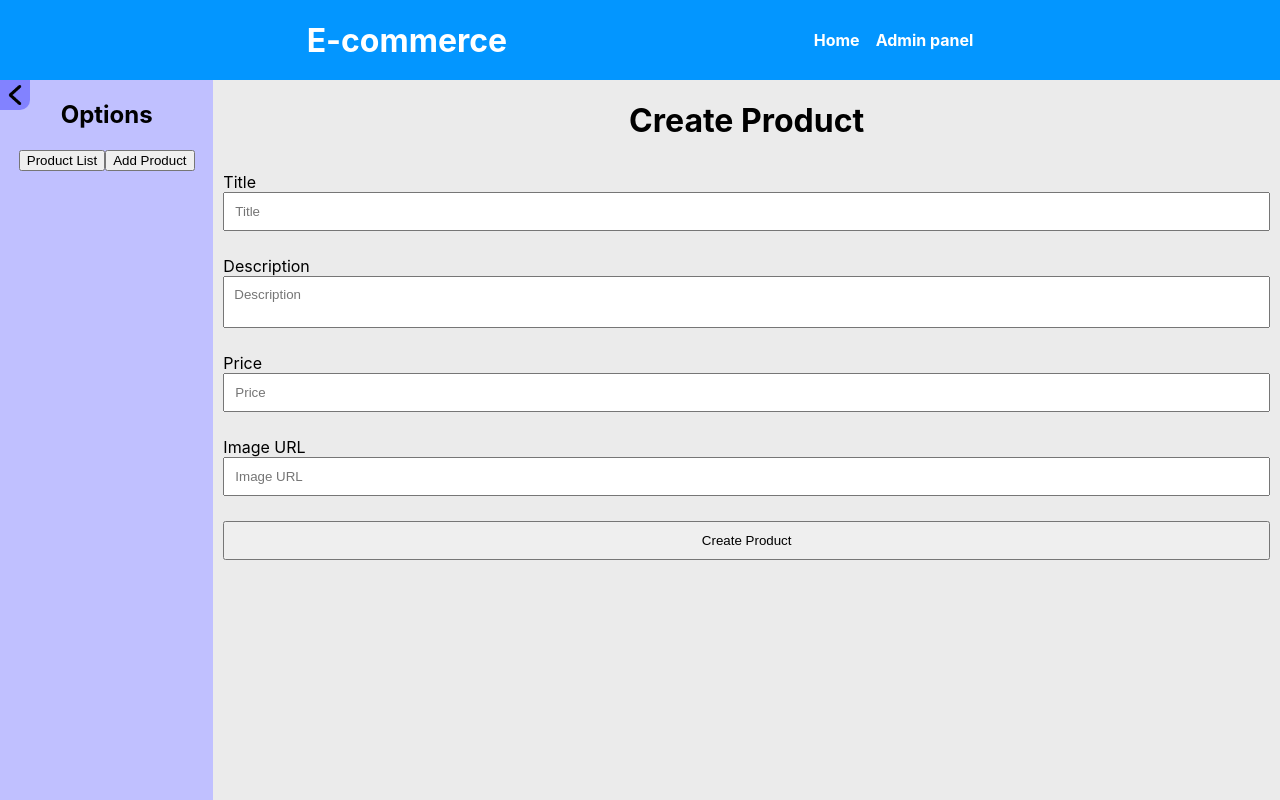
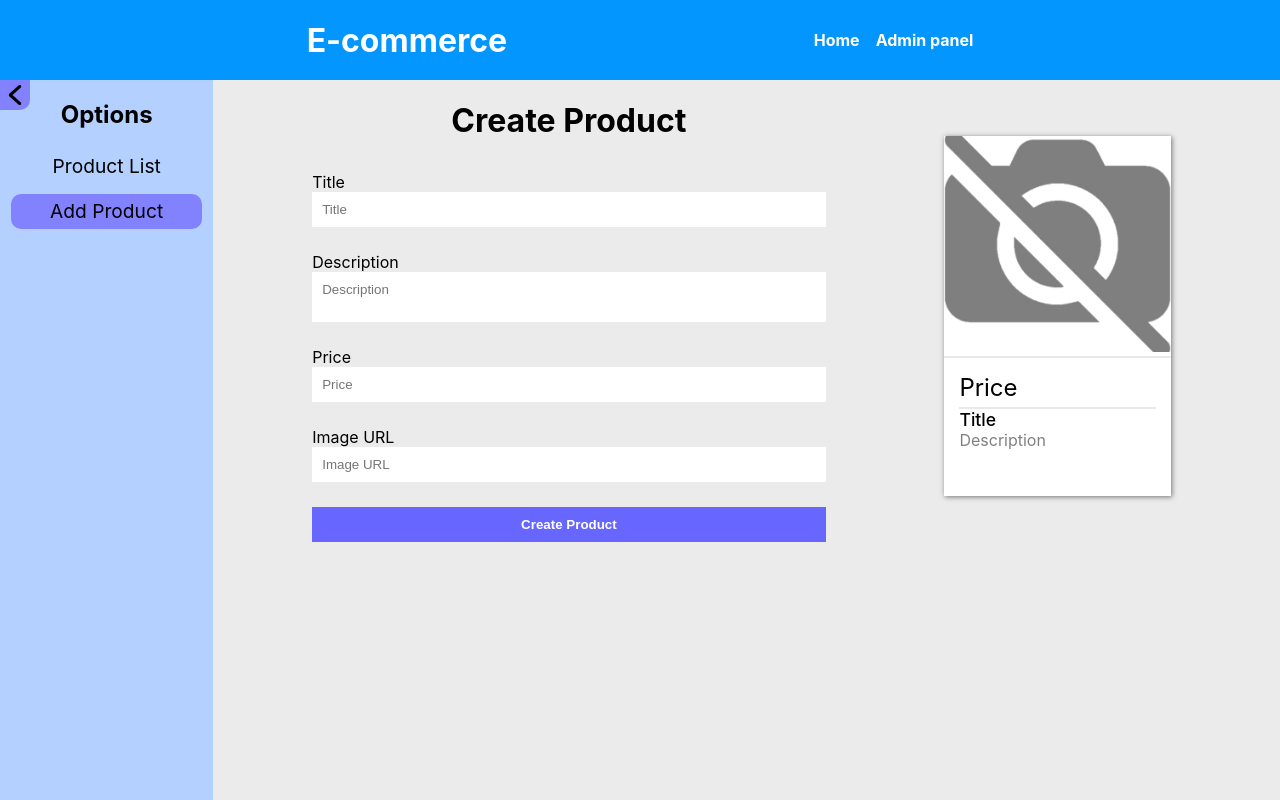
Before and after one commit to IgnacioCava/rb-bc-ecom, a React (Create React App) app: page /admin/addproduct in a window 1280 px wide. Built offline with nearby package versions, Linux system fonts and the light colour scheme; the HTML template or start-up script is replaced by a standard one.

Commit message:
v1.0. Finished starting project. Added edit route. Added card preview on edit and creation route

```diff
--- a/src/App.js
+++ b/src/App.js
@@ -13,9 +13,12 @@ export const AppContext = React.createContext()
 const initialState = []
 const productReducer = (state, action) => {
   switch (action.type) {
-
     case 'addProduct':
       return [...state, {...action.productData, disabled: false, id: state.length}];
+
+    case 'editProduct':
+      state[action.productData.id] = action.productData
+      return [...state]
 
     // I disable them instead of removing so that I can still see them in the admin's product list
     // Normal users won't be able to see disabled products
@@ -45,7 +48,7 @@ function App() {
           <Route path='/' element={<Homepage/>}/>
           <Route path='/admin' element={<AdminPanel/>}>
             <Route index path='*' element={<ProductList/>}/>
-            <Route path='addproduct' element={<CreateProduct/>}/>
+            <Route path='addproduct' element={<CreateProduct action='create'/>}/>
             <Route path='edit/:id' element={<EditProduct/>}/>
           </Route>
         </Routes>
--- a/src/components/CardSchemas/ProductCard.jsx
+++ b/src/components/CardSchemas/ProductCard.jsx
@@ -6,33 +6,44 @@ import noImage from "../../assets/images/defaultProductImage.png"
 
 export default function ProductCard({product, admin}){
 
-    const {state, dispatch} = useContext(AppContext)
+    const {dispatch} = useContext(AppContext)
 
     useEffect(()=>{
 
     },[product.disabled])
+
+    function thousandsFormat(num){
+        return num.toString().replace(/\B(?=(\d{3})+(?!\d))/g, ".")
+    }
     return (
-        <Card>
+        <Card className='wrapper'>
             <Wrapper>
-                <Image src={noImage} alt="noImage"/>
+                {admin
+                ?<Options>
+                    <Toggle toggled={product.disabled} onClick={()=>dispatch({type:'toggleProduct', id:product.id})}>{product.disabled?'Disabled':'Enabled'}</Toggle>
+                    <Link to={`edit/${product.id}`}>
+                        <Toggle>Edit</Toggle>
+                    </Link>
+                </Options>
+                :null}
+                <Image src={product?.image||noImage} alt="noImage" onError={e=>e.target.src=noImage}/>
                 <hr/>
-                <Title>{product.title}</Title>
-                {admin
-                ?(<Options>
-                <Toggle toggled={product.disabled} onClick={()=>dispatch({type:'toggleProduct', id:product.id})}>{product.disabled?'Disabled':'Enabled'}</Toggle>
-                <Link to={`edit/${product.id}`}>
-                    <Toggle>Edit</Toggle>
-                </Link>
-                </Options>)
-                :null}
+                <Data>
+                    <Price>{(product.price&&'$'+thousandsFormat(product.price))||'Price'}</Price>
+                    <hr/>
+                    <Title>{product.title||'Title'}</Title>
+                    <Description>{product.description||'Description'}</Description>
+                </Data>
+
             </Wrapper>
         </Card>
     )
 }
 
 const Card = styled.div`
-    min-width: 20%;
-    height: 100%;
+    min-width: 25%;
+    max-width: 25%;
+    height: 50vh;
     display: flex;
     flex-direction: column;
     justify-content: space-between;
@@ -41,6 +52,7 @@ const Card = styled.div`
     padding:20px;
     box-sizing: border-box;
     border-radius: 5px;
+    overflow: hidden;
     hr{
         margin:0;
         border:1px solid #e9e9e9;
@@ -50,14 +62,22 @@ const Card = styled.div`
 `
 
 const Image = styled.img`
+    min-height: 50%;
+    max-height: 60%;
     width: 100%;
+    object-fit: cover;
 `
 
 const Wrapper = styled.div`
     background-color: #fff;
     width: 100%;
+    height: 100%;
     box-shadow: 1px 1px 5px rgba(0,0,0,0.5);
     transition: .4s;
+    overflow: auto;
+    &::-webkit-scrollbar {
+        display: none;
+    }
     &:hover{
         transform: scale(105%);
         box-shadow: 1px 6px 10px 2px rgb(0 0 0 / 50%);
@@ -71,18 +91,41 @@ const Toggle = styled.button`
     padding:5px;
     font-weight: bold;
     border-radius: 5px;
-    margin-bottom:5px;
     color:white;
     cursor:pointer;
-`
-
-const Title = styled.h1`
-    font-size:calc((25vw - 4.5rem) / 7);
 `
 
 const Options = styled.div`
     display: flex;
     width: 80%;
     margin:auto;
+    padding:5px;
     justify-content: space-evenly;
 `
+
+const Title = styled.span`
+    font-size: 1.1em;
+    font-weight: 500;
+`
+
+const Price = styled.span`
+    font-size: 1.5em;
+    margin-bottom: 5px;
+`
+
+const Description = styled.span`
+    font-size: 1em;
+    color:grey;
+`
+
+const Data = styled.div`
+    display: flex;
+    flex-direction: column;
+    padding:15px;
+    box-sizing: border-box;
+    align-items: flex-start;
+    span{
+        word-break: break-all;
+    text-align: start;
+    }
+`
--- a/src/components/Navbar/Navbar.jsx
+++ b/src/components/Navbar/Navbar.jsx
@@ -7,7 +7,7 @@ export default function Navbar(){
             <h1>E-commerce</h1>
             <Links>
                     <Link to='/'>Home</Link>
-                    <Link to='/admin'>Admin panel</Link>
+                    <Link to='/admin/products'>Admin panel</Link>
             </Links>
         </Nav>
     )
--- a/src/components/ProductsHolder/ProductsHolder.jsx
+++ b/src/components/ProductsHolder/ProductsHolder.jsx
@@ -7,9 +7,7 @@ import Searchbar from "../Searchbar/Searchbar"
 export default function ProductHolder({products, admin}){
 
     const [scrollType, setType] = useState('page')
-    const [search, setSearch] = useState('')
-
-    console.log(search)
+    const [search, setSearch] = useState()
 
     useEffect(()=>{
         Array.from(document.getElementsByClassName('scrolltype')).map(button=>button.innerText.toLowerCase()===scrollType?button.style.backgroundColor='lightgrey':button.style.backgroundColor='transparent')
@@ -31,10 +29,11 @@ export default function ProductHolder({products, admin}){
                 <Searchbar search={setSearch}/>
             </Controls>
 
-            <Holder id='holder' onWheel={(e)=>{autoWheelScroll(e, 'holder', 'x', scrollType)}}>
+            <Holder id='holder' onWheel={(e)=>{if(e.target.className.includes('wrapper')) autoWheelScroll(e, 'holder', 'x', scrollType)}}>
                 {products.filter(e=>(search?e.title.includes(search):e)&&(admin?e:e.disabled===false)).map(product => {
                     return (
                         <ProductCard
+                            id={product.id}
                             admin={admin}
                             product={product}
                             key={product.id}
@@ -43,16 +42,14 @@ export default function ProductHolder({products, admin}){
                 })}
             </Holder>
         </SectionWrapper>
-
     )
 }
 
 const Holder = styled.div`
     display: inline-flex;
     overflow: hidden;
-    scroll-snap-type: x mandatory;
-    scroll-snap-stop:always;
     scroll-behavior: smooth;
+    height: 50%;
 `
 
 const Scrolls = styled.button`
--- a/src/helpers/validateProductForm.js
+++ b/src/helpers/validateProductForm.js
@@ -20,7 +20,7 @@ export default function validateProductForm(values) {
 
     if (!values.image) {
         errors.image = 'Required';
-    } else if(!values.image.match(/(http(s?):)([/|.|\w|\s|-])*\.(?:jpg|gif|png)/g)) {
+    } else if(!values.image.match(/(http(s?):)([/|.|\w|\s|-])*\.(?:jpg|gif|png|webp|svg|jpeg|apng|avif|tiff|raw|ai|psd)/g)) {
         errors.image = 'Must be a valid image URL';
     }
 
--- a/src/pages/Admin/Components/FormInput/FormInput.jsx
+++ b/src/pages/Admin/Components/FormInput/FormInput.jsx
@@ -1,17 +1,18 @@
 import styled from "styled-components"
 
 export default function FormInput(props){
-    const {name, type, placeholder, error, eventHandlers, area} = props
-    let data = {name, type, placeholder, ...eventHandlers}
+    const {name, type, placeholder, error, eventHandlers, area, text} = props
+    let data = {name, type, value:text, placeholder, ...eventHandlers, error}
+
     return (
         <InputHolder>
             {type==='submit'
-                ?<ProductInput type={type} value='Create Product' {...eventHandlers}/>
+                ?<ProductInput style={{backgroundColor:'#6767ff', color:'white', fontWeight:'bold', cursor:'pointer'}} type={type} value='Create Product' {...eventHandlers}/>
                 :<>
                     <label htmlFor={name}>{placeholder}</label>
                     {area
                         ?<ProductDesc {...data}/>
-                        :<ProductInput {...data}/>}
+                        :<ProductInput error={error} {...data}/>}
                     <Error>{error[name]}</Error>
                 </>
             }
@@ -40,6 +41,9 @@ const InputHolder = styled.div`
         width: 100%;
         box-sizing: border-box;
         transition: 1s;
+        border:0;
+        outline:0;
+        background-color: white;
     }
 `
 
--- a/src/pages/Admin/Components/Sidebar/Sidebar.jsx
+++ b/src/pages/Admin/Components/Sidebar/Sidebar.jsx
@@ -1,24 +1,29 @@
 import { Link } from "react-router-dom"
 import styled from "styled-components";
-import { useState } from "react";
+import { useState, useEffect } from "react";
 import arrow from '../../../../assets/images/arrow.png'
 
 export default function Sidebar(){
 
     const [open, setOpen] = useState(true);
+    const [page, setPage] = useState(window.location.pathname);
+
+    useEffect(()=>{
+        Array.from(document.getElementsByClassName('options')).map(option=>option.pathname===page?option.classList.add('active'):option.classList.remove('active'))
+    }, [page])
 
     return (
         <SidebarWrapper open={open}>
             <Side open={open}>
                 <h2>Options</h2>
-                <div>
-                    <Link to='products'>
-                        <button>Product List</button>
+                <Options>
+                    <Link to='products' className='options active' onClick={e=>{setPage(e.target.pathname)}}>
+                        Product List
                     </Link>
-                    <Link to='addproduct'>
-                        <button>Add Product</button>
+                    <Link to='addproduct' className='options' onClick={e=>{setPage(e.target.pathname)}}>
+                        Add Product
                     </Link>
-                </div>
+                </Options>
             </Side>
             <Widget open={open} onClick={()=>setOpen(!open)}>
                 <img open={open}  src={arrow} alt='toggle'/>
@@ -36,7 +41,7 @@ const SidebarWrapper = styled.div`
 
 const Side = styled.div`
     width: ${props => props.open ? '100%' : '0%'};
-    background-color: #c0c0ff;
+    background-color: #b3d0ff;
     overflow: hidden;
     transition: .5s ease-in-out;
 
@@ -47,6 +52,7 @@ const Widget = styled.div`
     width: 30px;
     height: 30px;
     position: absolute;
+    cursor: pointer;
     img{
         width: 100%;
         transform: rotate(${props => props.open ? '0deg' : '180deg'});
@@ -58,3 +64,25 @@ const Widget = styled.div`
     background-color: ${props => props.open ? '#8282ff' : '#c0c0ff'};
     border-radius: 0 0 10px 0;
 `
+
+const Options = styled.div`
+    display: flex;
+    flex-direction: column;
+    align-items: center;
+    gap: 10px;
+    .options{
+        transition: .3s !important;
+    }
+    .active{
+        background-color: #8282ff;
+    }
+    a{
+        text-decoration: none;
+        color:black;
+        font-size: 1.2rem;
+        width: 80%;
+        padding: 10px;
+        border-radius: 10px;
+        line-height: 15px;
+    }
+`
--- a/src/pages/Admin/Sections/Create Product/CreateProduct.jsx
+++ b/src/pages/Admin/Sections/Create Product/CreateProduct.jsx
@@ -4,15 +4,14 @@ import validateProductForm from "../../../../helpers/validateProductForm";
 import { useContext } from "react";
 import { AppContext } from "../../../../App";
 import FormInput from "../../Components/FormInput/FormInput";
+import ProductCard from "../../../../components/CardSchemas/ProductCard";
 
-export default function CreateProduct(){
+export default function CreateProduct({action, product}){
 
     const {dispatch} = useContext(AppContext)
 
-    const [image, setImage] = useState(null)
     const [errors, setErrors] = useState({})
-
-    const [productData, setProductData] = useState({})
+    const [productData, setProductData] = useState(product||{})
 
     useEffect(()=>{
         if(Object.keys(productData).length) setErrors(validateProductForm(productData))
@@ -21,8 +20,11 @@ export default function CreateProduct(){
     function handleSubmit(e){
         e.preventDefault();
         const validation = validateProductForm(productData);
-        if(!validation) dispatch({type:'addProduct', productData})
-        else setErrors(validation)
+        if(!validation) {
+            dispatch({type:action==='edit'?'editProduct':'addProduct', productData})
+            alert('Product '+(action==='edit'?'edited':'added'))
+        }
+        else {setErrors(validation)}
     }
 
     function handleInput(e){
@@ -33,7 +35,7 @@ export default function CreateProduct(){
     }
 
     function flashError(e){
-        let prev = e.target.style.backgroundColor||'transparent';
+        let prev = e.target.style.backgroundColor;
         if(Object.keys(errors).length){
             e.target.style.backgroundColor = 'red'
             setTimeout(()=>{e.target.style.backgroundColor = prev},1000)
@@ -41,13 +43,15 @@ export default function CreateProduct(){
     }
 
     return (
+        <Preview>
+            <ProductCard product={productData}/>
             <form onSubmit={handleSubmit}>
-            <h1>Create Product</h1>
+                <h1>{product?'Edit':'Create'} Product</h1>
                 <ProductForm>
 
-                <FormInput name="title" type="text" placeholder="Title" error={errors} eventHandlers={{onChange:handleInput}}/>
+                    <FormInput name="title" type="text" placeholder="Title" error={errors} text={productData.title} eventHandlers={{onChange:handleInput}}/>
 
-                <FormInput name="description" area type="text" placeholder="Description" error={errors} eventHandlers={{
+                    <FormInput name="description" area type="text" placeholder="Description" text={productData.description} error={errors} eventHandlers={{
                             onChange:e=>{
                                 handleInput(e)
                                 e.target.style.height='auto'
@@ -55,7 +59,7 @@ export default function CreateProduct(){
                                 e.target.style.overflowY='hidden'
                     }}}/>
 
-                <FormInput name='price' type='number' placeholder='Price' error={errors} eventHandlers={{
+                    <FormInput name='price' type='number' placeholder='Price' text={productData.price} error={errors} eventHandlers={{
                             onChange:e=>{
                                 if(e.target.value<0)e.target.value=e.nativeEvent.data
                                 e.target.value=e.target.valueAsNumber
@@ -64,18 +68,12 @@ export default function CreateProduct(){
                             onKeyPress:e=>{if(e.key==='-')e.target.value=''}
                     }}/>
 
-                <FormInput name='image' type='text' placeholder='Image URL' error={errors} eventHandlers={{
-                        onChange:e=>{
-                            document.getElementById('imagePreview').style.display = 'unset'
-                            setImage(e.target.value)
-                            handleInput(e)
-                }}}/>
+                    <FormInput name='image' type='text' placeholder='Image URL' text={productData.image} error={errors} eventHandlers={{onChange:handleInput}}/>
 
-                <img src={image} id='imagePreview' alt="productImage" onChange={handleInput} onError={(e)=>e.target.style.display='none'}/>
-
-                <FormInput type='submit' value='Create Product' eventHandlers={{onClick:flashError}}/>
+                    <FormInput type='submit' text={(product?'Edit':'Create')+' Product'} eventHandlers={{onClick:flashError}}/>
                 </ProductForm>
             </form>
+        </Preview>
     )
 }
 
@@ -84,7 +82,16 @@ const ProductForm = styled.div`
     flex-direction: column;
     img{
         width: 30%;
-        display: none;
         margin:auto;
     }
 `
+
+const Preview = styled.div`
+    display: flex;
+    flex-direction: row-reverse;
+    align-items: center;
+    justify-content: space-evenly;
+    form{
+        width: 50%;
+    }
+`
--- a/src/pages/Admin/Sections/ProductList/ProductList.jsx
+++ b/src/pages/Admin/Sections/ProductList/ProductList.jsx
@@ -7,8 +7,6 @@ import ProductsHolder from "../../../../components/ProductsHolder/ProductsHolder
 export default function ProductList(){
 
     const {state, dispatch} = useContext(AppContext)
-
-    console.log(state)
 
     return (
         <List>
```
Also changed, not shown: src/components/Searchbar/Searchbar.jsx (+4 -16 lines), src/pages/Admin/Sections/Edit Product/EditProduct.jsx (+4 -11 lines). Lines whose indentation alone changed are shown as unchanged.
